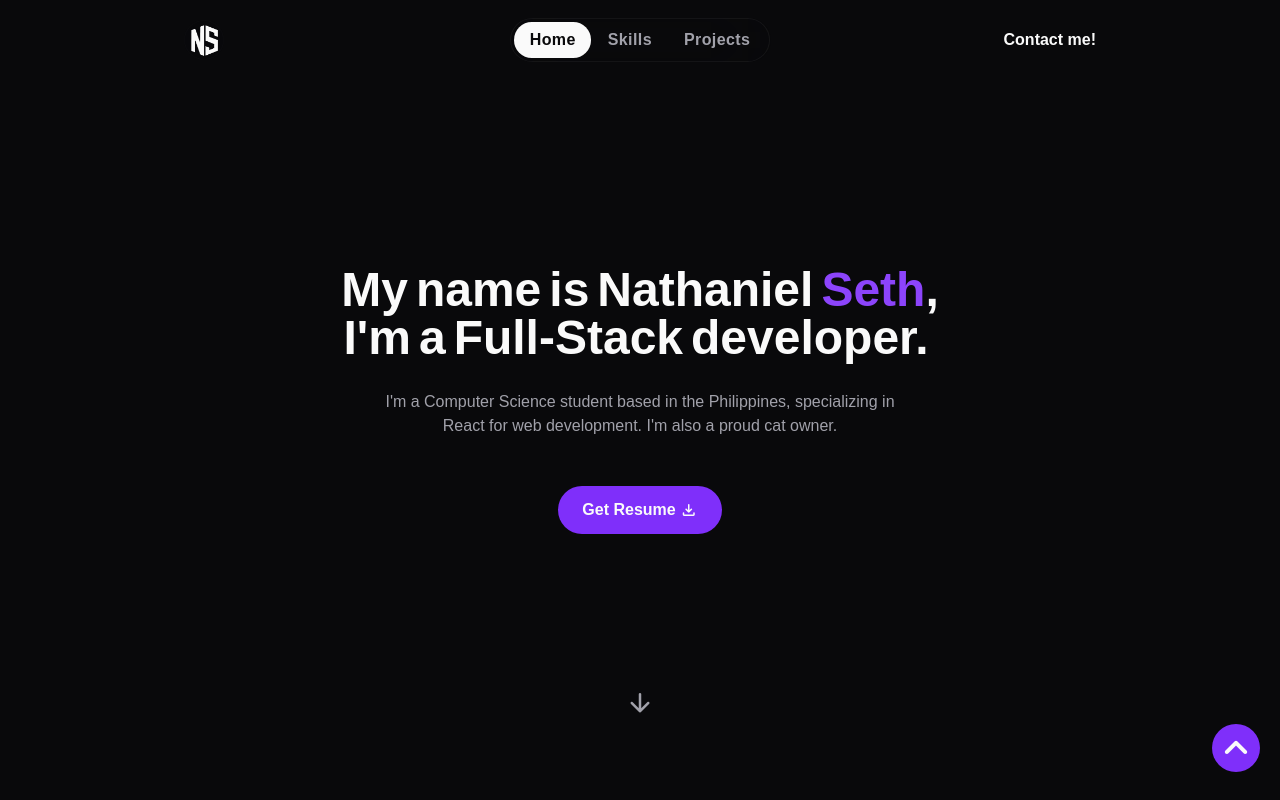
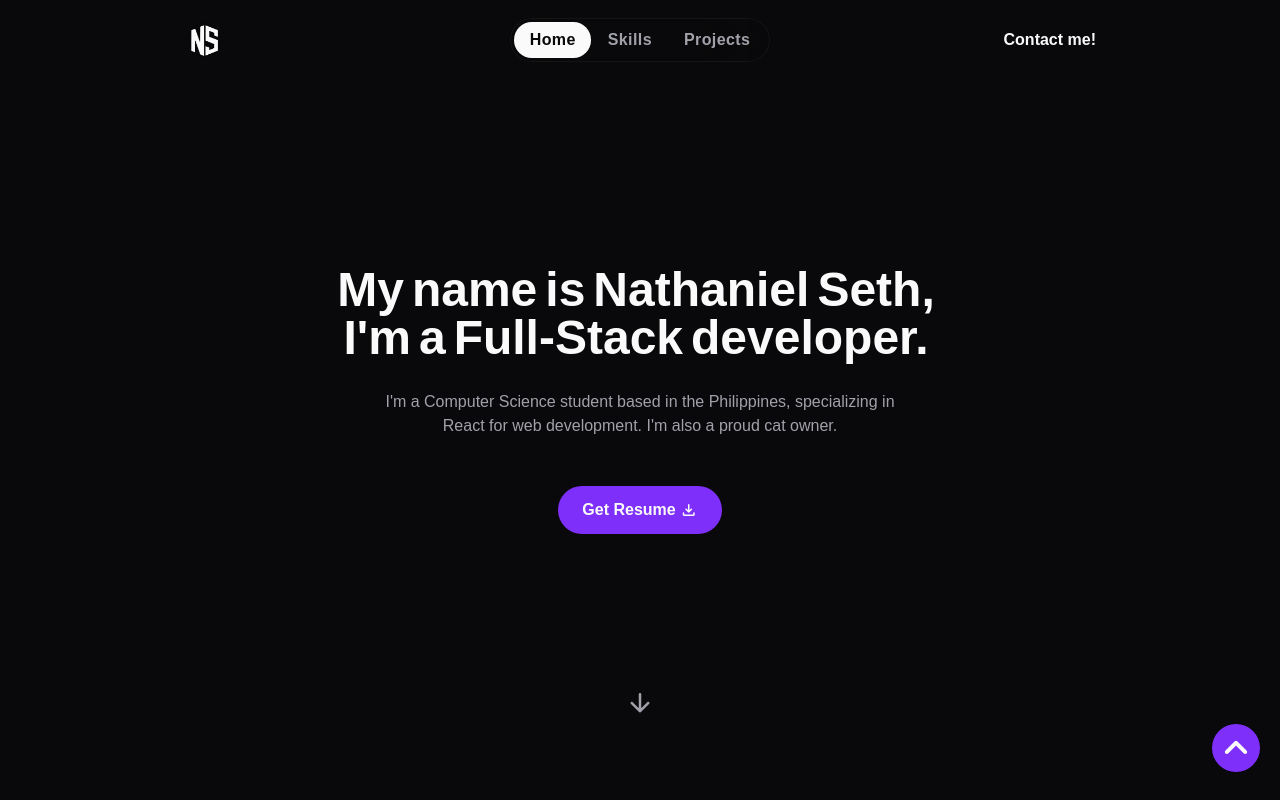
Before and after one commit to nathanielseth/portfolio, a React (Vite) app: page / in a window 1280 px wide. Shown: the top 800 px of the page. Built offline with nearby package versions, Linux system fonts and the light colour scheme; a web font is replaced by a local one.

Commit message:
cleanup hero code

```diff
--- a/src/components/Hero.jsx
+++ b/src/components/Hero.jsx
@@ -58,19 +58,17 @@ const Hero = () => {
 	const secondLine = "I'm a Full-Stack developer.".split(" ");
 
 	useEffect(() => {
-		setTimeout(() => {
+		const timer = setTimeout(() => {
 			setShowArrow(true);
 		}, 4500);
 
 		const handleScroll = () => {
-			const threshold = 50;
-
-			setShowArrow(window.scrollY <= threshold);
+			setShowArrow(window.scrollY <= 50);
 		};
 
 		window.addEventListener("scroll", handleScroll);
-
 		return () => {
+			clearTimeout(timer);
 			window.removeEventListener("scroll", handleScroll);
 		};
 	}, []);
@@ -79,54 +77,11 @@ const Hero = () => {
 		<main className="flex flex-col items-center justify-center min-h-screen relative text-center">
 			<motion.h1
 				id="hero-heading"
-				className="text-3xl sm:text-4xl md:text-5xl font-semibold mb-3"
+				className="text-3xl sm:text-4xl md:text-5xl font-semibold mb-3 text-zinc-50"
 			>
-				{firstLine.map((word, i) => {
-					const key = `first-line-word-${i}`;
-
-					if (word === "Nathaniel") {
-						return (
+				{firstLine.map((word, i) => (
 					<motion.span
-								key={key}
-								custom={i}
-								variants={typingVariants}
-								initial="hidden"
-								animate="visible"
-								className="mr-1 md:mr-2 text-zinc-50"
-							>
-								{word}
-							</motion.span>
-						);
-					}
-					if (word === "Seth,") {
-						return (
-							<span key={key}>
-								<motion.span
-									key={`seth-word`}
-									custom={i}
-									variants={typingVariants}
-									initial="hidden"
-									animate="visible"
-									className="text-[#8c44fb]"
-								>
-									Seth
-								</motion.span>
-								<motion.span
-									key={`seth-comma`}
-									custom={i}
-									variants={typingVariants}
-									initial="hidden"
-									animate="visible"
-									className="text-zinc-50"
-								>
-									,
-								</motion.span>
-							</span>
-						);
-					}
-					return (
-						<motion.span
-							key={key}
+						key={`first-line-word-${i}`}
 						custom={i}
 						variants={typingVariants}
 						initial="hidden"
@@ -135,10 +90,10 @@ const Hero = () => {
 					>
 						{word}
 					</motion.span>
-					);
-				})}
+				))}
 
 				<br />
+
 				{secondLine.map((word, i) => (
 					<motion.span
 						key={`second-line-word-${i}`}
--- a/src/components/ProjectCard.jsx
+++ b/src/components/ProjectCard.jsx
@@ -91,26 +91,28 @@ const ProjectCard = ({
 
 				<div className="absolute bottom-4 right-4 flex space-x-2 z-10">
 					{projectLink && (
-						<a
+						<motion.a
 							href={projectLink}
 							target="_blank"
 							rel="noopener noreferrer"
 							className="flex items-center justify-center w-11 h-11 rounded-lg bg-[#7f2ffa] text-zinc-50 transition-colors"
 							aria-label={`View live project: ${title}`}
+							whileHover={{ scale: 1.1 }}
 						>
 							<IoGlobeOutline className="w-8 h-8" aria-hidden="true" />
-						</a>
+						</motion.a>
 					)}
 					{codeLink && (
-						<a
+						<motion.a
 							href={codeLink}
 							target="_blank"
 							rel="noopener noreferrer"
 							className="flex items-center justify-center w-11 h-11 rounded-lg bg-zinc-50 text-zinc-950 transition-colors"
 							aria-label={`View code for project: ${title}`}
+							whileHover={{ scale: 1.05 }}
 						>
 							<IoLogoGithub className="w-8 h-8" aria-hidden="true" />{" "}
-						</a>
+						</motion.a>
 					)}
 				</div>
 			</div>
--- a/src/utils/projectsData.jsx
+++ b/src/utils/projectsData.jsx
@@ -21,6 +21,7 @@ const projects = [
 		],
 		projectLink: "",
 		codeLink: "",
+		category: "GAME",
 	},
 	{
 		imgSrc: "/portfolio/images/vc.webp",
@@ -43,6 +44,7 @@ const projects = [
 		],
 		projectLink: "",
 		codeLink: "https://github.com/nathanielseth/vibechess",
+		category: "WEB",
 	},
 	{
 		imgSrc: "/portfolio/images/nt.webp",
@@ -65,6 +67,7 @@ const projects = [
 		],
 		projectLink: "https://nathanielseth.github.io/income-tax-ph-calculator/",
 		codeLink: "https://github.com/nathanielseth/income-tax-ph-calculator",
+		category: "WEB",
 	},
 ];
 
```
Lines whose indentation alone changed are shown as unchanged.
